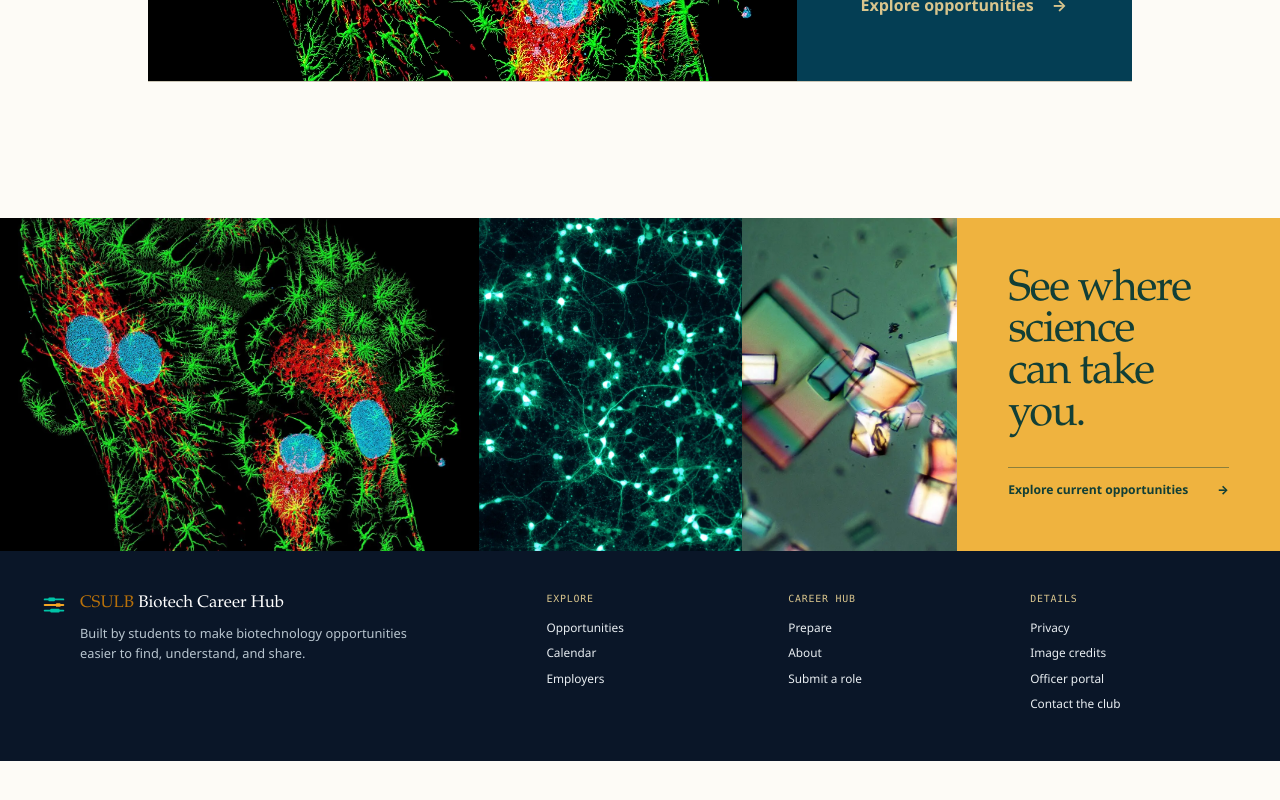
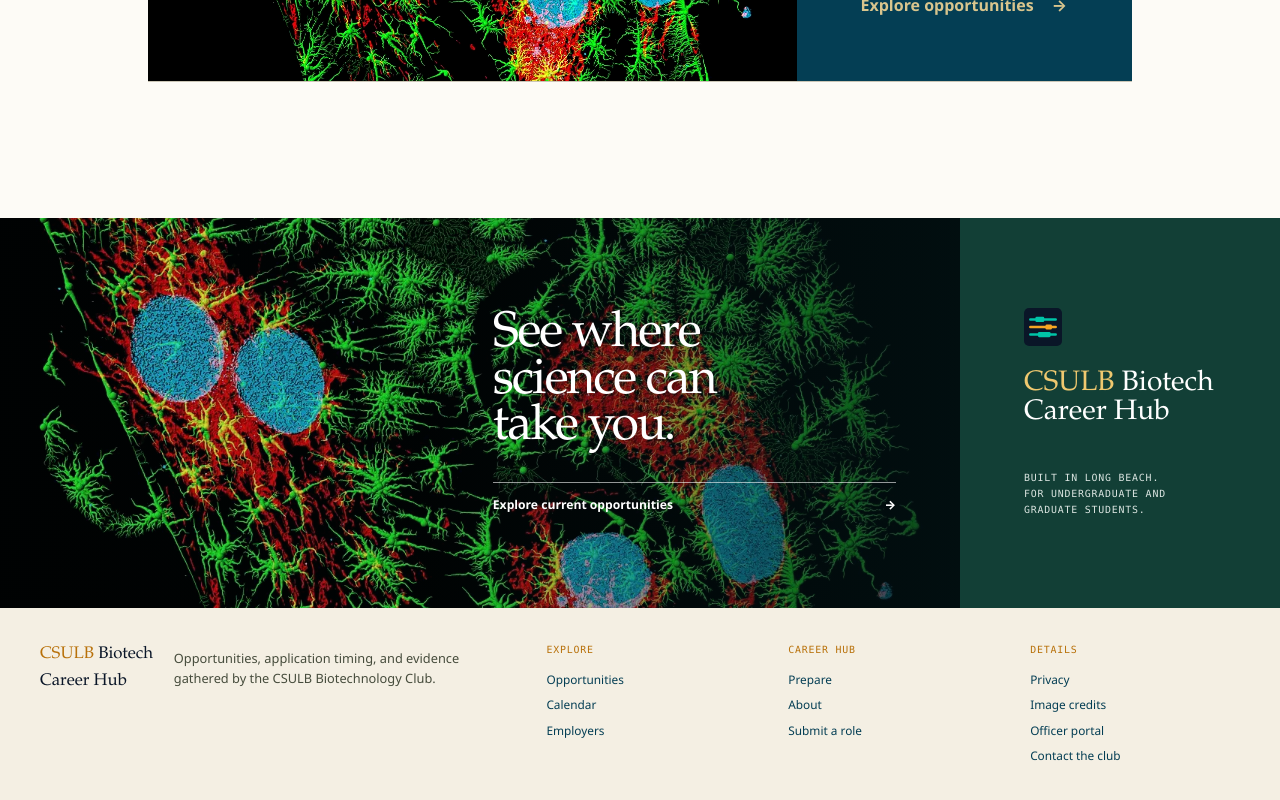
Before and after one commit to austinesparza/csulb-biotech-career-hub, a Next.js app: page / in a window 1280 px wide. Shown: the part 3029-3829 px from the top of the page. Before the commit the page ends 3790 px from the top, so only its background shows below. Built offline with nearby package versions, Linux system fonts and the light colour scheme; no server answers; the database is empty.

Commit message:
Contain and redesign the editorial footer

```diff
--- a/src/app/globals.css
+++ b/src/app/globals.css
@@ -871,34 +871,37 @@
 .about-system-grid p { margin-top: 14px; }
 .about-memory-copy p { line-height: 1.45; }
 
-/* Visual footer */
-.site-footer { padding: 0; border-top: 0; background: var(--navy); color: white; }
-.footer-visual { display: grid; grid-template-columns: 2fr 1.1fr .9fr 1.35fr; min-height: 330px; }
-.footer-image { position: relative; overflow: hidden; }
-.footer-image img { object-fit: cover; }
-.footer-image-cells img { object-position: center; }
-.footer-image-neurons img { object-position: 54% center; }
-.footer-image-protein img { object-position: center; }
-.footer-invitation { display: grid; align-content: center; padding: clamp(28px, 4vw, 58px); background: #efb33f; color: #123f36; }
-.footer-invitation p { max-width: 9ch; font-family: var(--serif); font-size: clamp(2.25rem, 3.4vw, 3.9rem); line-height: .96; letter-spacing: -.035em; }
-.footer-invitation a { display: inline-flex; justify-content: space-between; gap: 18px; margin-top: 30px; padding-top: 13px; border-top: 1px solid rgba(18,63,54,.45); color: #123f36; font-size: .76rem; font-weight: 800; text-decoration: none; }
-.site-footer .footer-grid { grid-template-columns: minmax(260px, .8fr) minmax(0, 1.2fr); align-items: start; padding-block: 40px 48px; }
-.site-footer .footer-identity { color: white; }
-.site-footer .footer-title { color: white; }
-.site-footer .footer-grid p { color: #b8c5cf; }
+/* Editorial footer banner */
+.site-main { position: relative; z-index: 1; min-height: 1px; }
+.site-footer { position: relative; z-index: 0; isolation: isolate; overflow: hidden; padding: 0; border-top: 0; background: #f4efe3; color: var(--ink); }
+.footer-banner { display: grid; grid-template-columns: minmax(0, 2.55fr) minmax(280px, .85fr); min-height: 390px; }
+.footer-banner-media { position: relative; min-width: 0; min-height: 390px; overflow: hidden; background: #061f22; }
+.footer-banner-media::after { content: ""; position: absolute; z-index: 1; inset: 0; background: linear-gradient(90deg, rgba(2,18,20,.12) 0%, rgba(2,18,20,.18) 45%, rgba(2,18,20,.78) 100%); pointer-events: none; }
+.footer-banner-image { display: block; width: 100%; height: 390px; object-fit: cover; object-position: center 44%; filter: saturate(.92) contrast(1.04); }
+.footer-banner-copy { position: absolute; z-index: 2; top: 50%; right: clamp(30px, 5vw, 76px); width: min(42%, 480px); color: white; transform: translateY(-50%); }
+.footer-banner-copy p { max-width: 11ch; font-family: var(--serif); font-size: clamp(2.25rem, 3.9vw, 4.8rem); line-height: .93; letter-spacing: -.04em; text-wrap: balance; }
+.footer-banner-copy a { display: flex; justify-content: space-between; gap: 18px; margin-top: 30px; padding-top: 13px; border-top: 1px solid rgba(255,255,255,.58); color: white; font-size: .76rem; font-weight: 800; text-decoration: none; }
+.footer-banner-copy a:hover { color: #efc86f; }
+.footer-brand-panel { display: grid; align-content: center; justify-items: start; min-width: 0; padding: clamp(34px, 5vw, 70px); background: #123f36; color: white; }
+.footer-brand-mark { width: 38px; height: 38px; margin-bottom: 24px; }
+.footer-brand-name { color: white; font-family: var(--serif); font-size: clamp(1.55rem, 2.2vw, 2.45rem); line-height: 1.02; }
+.footer-brand-name span { color: #efc86f; }
+.footer-brand-panel p { max-width: 27ch; margin-top: 42px; color: #dbe5e1; font-family: var(--mono); font-size: .62rem; letter-spacing: .08em; line-height: 1.65; text-transform: uppercase; }
+.site-footer .footer-grid { grid-template-columns: minmax(260px, .8fr) minmax(0, 1.2fr); align-items: start; padding-block: 34px 42px; }
+.site-footer .footer-title { color: var(--navy); }
+.site-footer .footer-grid p { color: var(--ink-soft); }
 .footer-links { display: grid; grid-template-columns: repeat(3, 1fr); gap: 32px; }
 .footer-links > div { display: grid; align-content: start; gap: 7px; }
-.footer-links span { margin-bottom: 5px; color: #d9c58d; font-family: var(--mono); font-size: .62rem; letter-spacing: .08em; text-transform: uppercase; }
-.site-footer .footer-links a { color: #e8edf1; font-size: .74rem; text-decoration: none; }
-.site-footer .footer-links a:hover { color: #efc86f; }
+.footer-links span { margin-bottom: 5px; color: var(--gold-mark); font-family: var(--mono); font-size: .62rem; letter-spacing: .08em; text-transform: uppercase; }
+.site-footer .footer-links a { color: var(--teal-deep); font-size: .74rem; text-decoration: none; }
+.site-footer .footer-links a:hover { color: var(--gold-mark); }
 
 @media (max-width: 980px) {
   .deadline-exporter { grid-template-columns: 1fr; }
   .deadline-export-actions { grid-column: auto; }
   .company-directory-grid { grid-template-columns: 1fr; }
-  .footer-visual { grid-template-columns: 1.5fr 1fr 1fr; }
-  .footer-invitation { grid-column: 1 / -1; min-height: 240px; }
-  .footer-invitation p { max-width: 14ch; }
+  .footer-banner { grid-template-columns: minmax(0, 1.7fr) minmax(250px, .8fr); }
+  .footer-banner-copy { width: min(52%, 420px); }
 }
 
 @media (max-width: 700px) {
@@ -910,9 +913,11 @@
   .company-status-tabs { display: flex; width: 100%; overflow-x: auto; border-radius: 4px; }
   .company-status-tabs button { flex: none; border-radius: 2px; }
   .prepare-hero-copy h1, .about-hero h1 { max-width: 12ch; font-size: clamp(3rem, 14vw, 4.5rem); }
-  .footer-visual { grid-template-columns: 1fr 1fr; }
-  .footer-image-cells { grid-column: 1 / -1; min-height: 250px; }
-  .footer-image-neurons, .footer-image-protein { min-height: 180px; }
-  .footer-invitation { min-height: 250px; padding: 28px; }
+  .footer-banner { grid-template-columns: 1fr; }
+  .footer-banner-media, .footer-banner-image { min-height: 360px; height: 360px; }
+  .footer-banner-copy { top: auto; right: 24px; bottom: 28px; left: 24px; width: auto; transform: none; }
+  .footer-banner-copy p { max-width: 12ch; font-size: clamp(2.5rem, 12vw, 3.9rem); }
+  .footer-brand-panel { min-height: 285px; padding: 34px 28px; }
+  .footer-brand-panel p { margin-top: 30px; }
   .site-footer .footer-grid, .footer-links { grid-template-columns: 1fr; }
 }
--- a/src/app/layout.tsx
+++ b/src/app/layout.tsx
@@ -41,28 +41,31 @@
         </header>
         <main className="site-main">{children}</main>
         <footer className="site-footer">
-          <div className="footer-visual" aria-label="Microscopy and laboratory research">
-            <div className="footer-image footer-image-cells">
-              <Image src="/brand/hero-cells.webp" alt="Human fibroblast cells with stained nuclei and cytoskeleton" fill sizes="(max-width: 720px) 100vw, 42vw" />
+          <div className="footer-banner">
+            <div className="footer-banner-media">
+              <Image
+                className="footer-banner-image"
+                src="/brand/hero-cells.webp"
+                alt="Human fibroblast cells with stained nuclei and cytoskeleton"
+                width={1600}
+                height={1067}
+                sizes="(max-width: 720px) 100vw, 72vw"
+              />
+              <div className="footer-banner-copy">
+                <p>See where science can take you.</p>
+                <Link href="/internships">Explore current opportunities <span aria-hidden="true">→</span></Link>
+              </div>
             </div>
-            <div className="footer-image footer-image-neurons">
-              <Image src="/brand/discipline-neuroscience.webp" alt="Green fluorescent neurons branching across a dark field" fill sizes="(max-width: 720px) 50vw, 24vw" />
-            </div>
-            <div className="footer-image footer-image-protein">
-              <Image src="/brand/discipline-protein.webp" alt="Protein crystals viewed through a microscope" fill sizes="(max-width: 720px) 50vw, 18vw" />
-            </div>
-            <div className="footer-invitation">
-              <p>See where science can take you.</p>
-              <Link href="/internships">Explore current opportunities <span aria-hidden="true">→</span></Link>
+            <div className="footer-brand-panel">
+              <BrandMark className="footer-brand-mark" />
+              <div className="footer-brand-name"><span>CSULB</span> Biotech<br />Career Hub</div>
+              <p>Built in Long Beach.<br />For undergraduate and graduate students.</p>
             </div>
           </div>
           <div className="site-wrap footer-grid">
             <div className="footer-identity">
-              <BrandMark className="brand-mark" />
-              <div>
-                <div className="footer-title"><span>CSULB</span> Biotech Career Hub</div>
-                <p>Built by students to make biotechnology opportunities easier to find, understand, and share.</p>
-              </div>
+              <div className="footer-title"><span>CSULB</span> Biotech Career Hub</div>
+              <p>Opportunities, application timing, and evidence gathered by the CSULB Biotechnology Club.</p>
             </div>
             <div className="footer-links">
               <div><span>Explore</span><Link href="/internships">Opportunities</Link><Link href="/calendar">Calendar</Link><Link href="/companies">Employers</Link></div>
```
Also changed, not shown: 1 other file (tests, documents, lock files or other folders).
